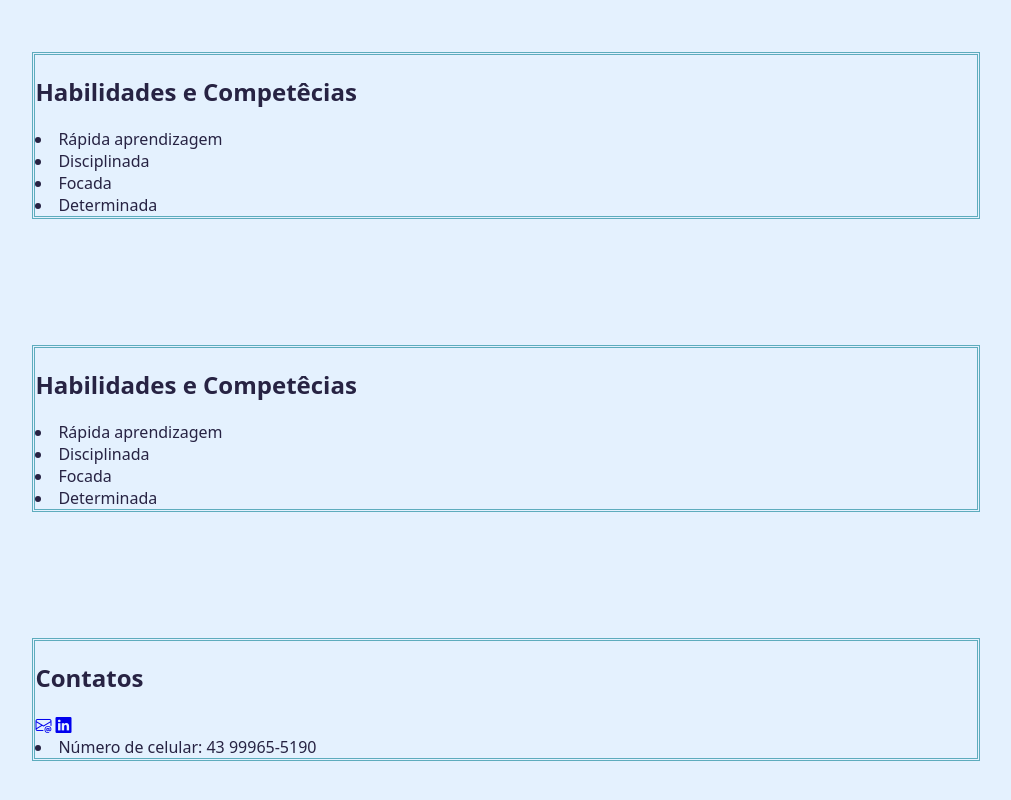
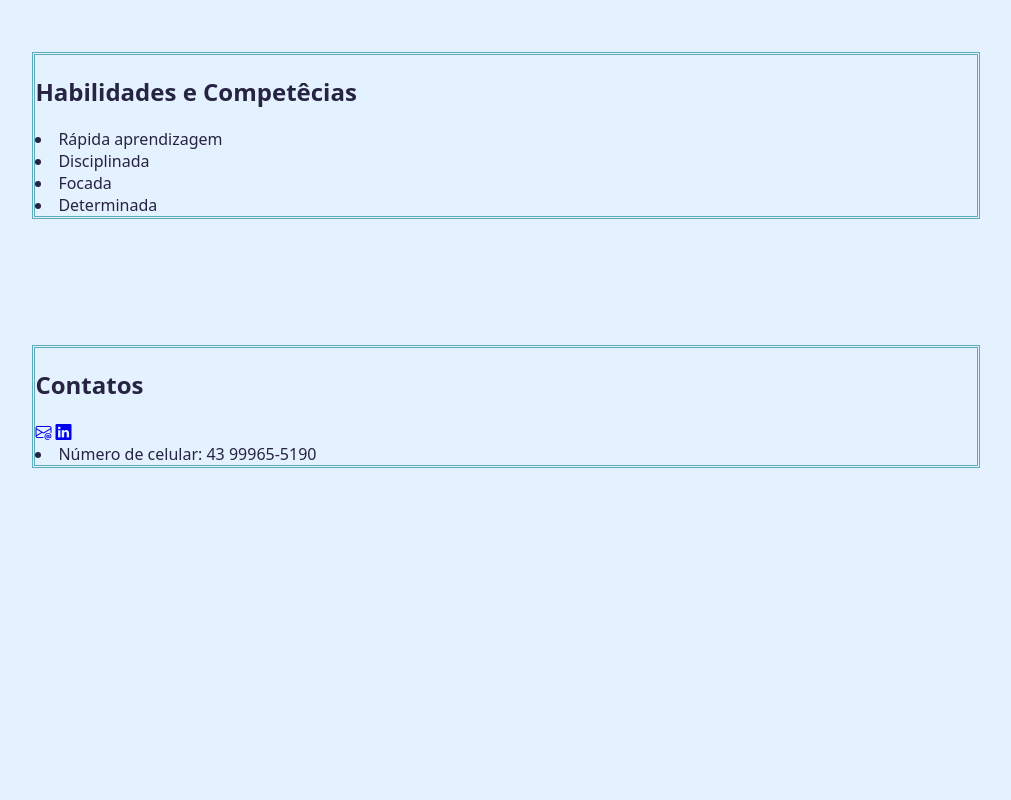
Before and after one commit to YasminBertoncini/curriculo, a plain HTML site: page docs/index.html in a window 1280 px wide. Shown: the part 994-1794 px from the top of the page, without its empty margins (102-1113 px from the left). After the commit the page ends 1525 px from the top, so only its background shows below. Drawn offline with nearby package versions, Linux system fonts and the light colour scheme.

Commit message:
Update index.html

```diff
--- a/docs/index.html
+++ b/docs/index.html
@@ -60,16 +60,6 @@
 
 
             </section>
-        </div>  <div>
-            <section id="habilidades">
-                <h2>Habilidades e Competêcias</h2>
-                <li>Rápida aprendizagem</li>
-                <li>Disciplinada</li>
-                <li>Focada</li>
-                <li>Determinada</li>
-
-
-            </section>
         </div>
         <div>
             <section id="contato">
```
